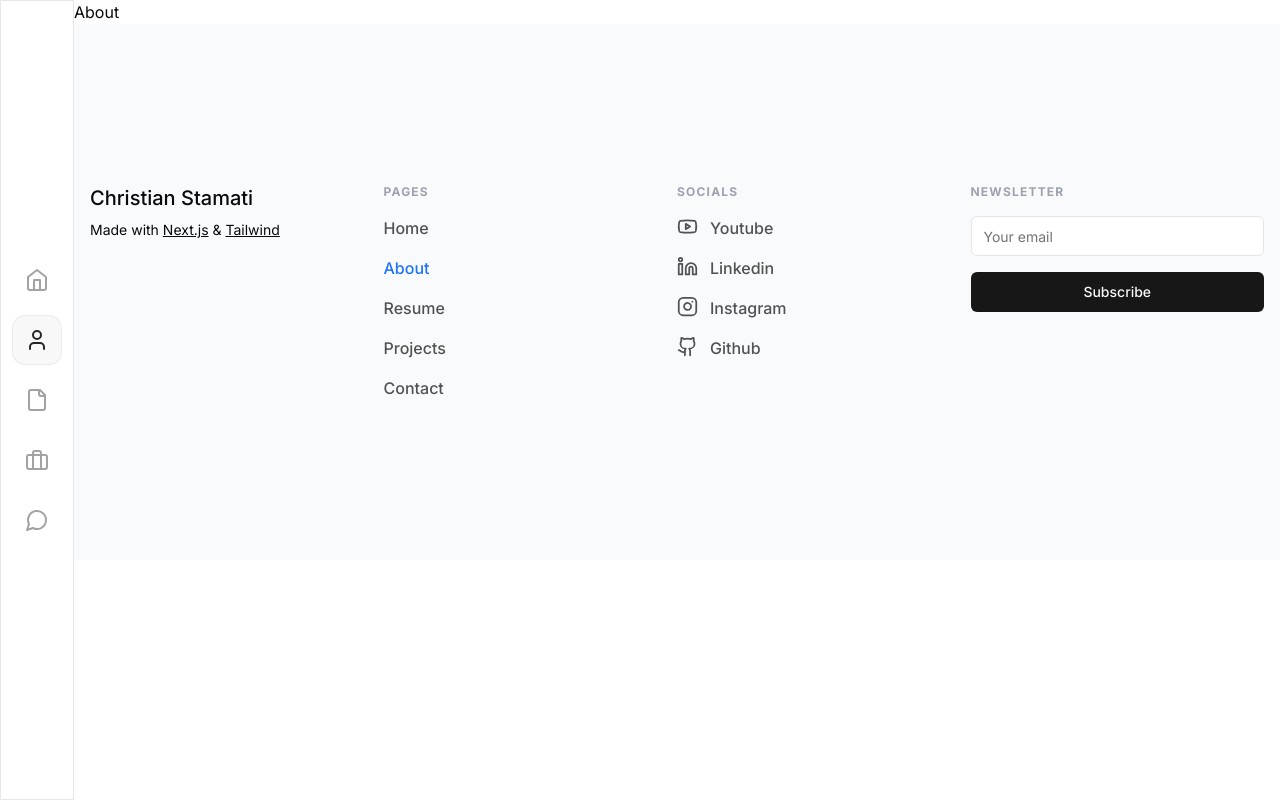
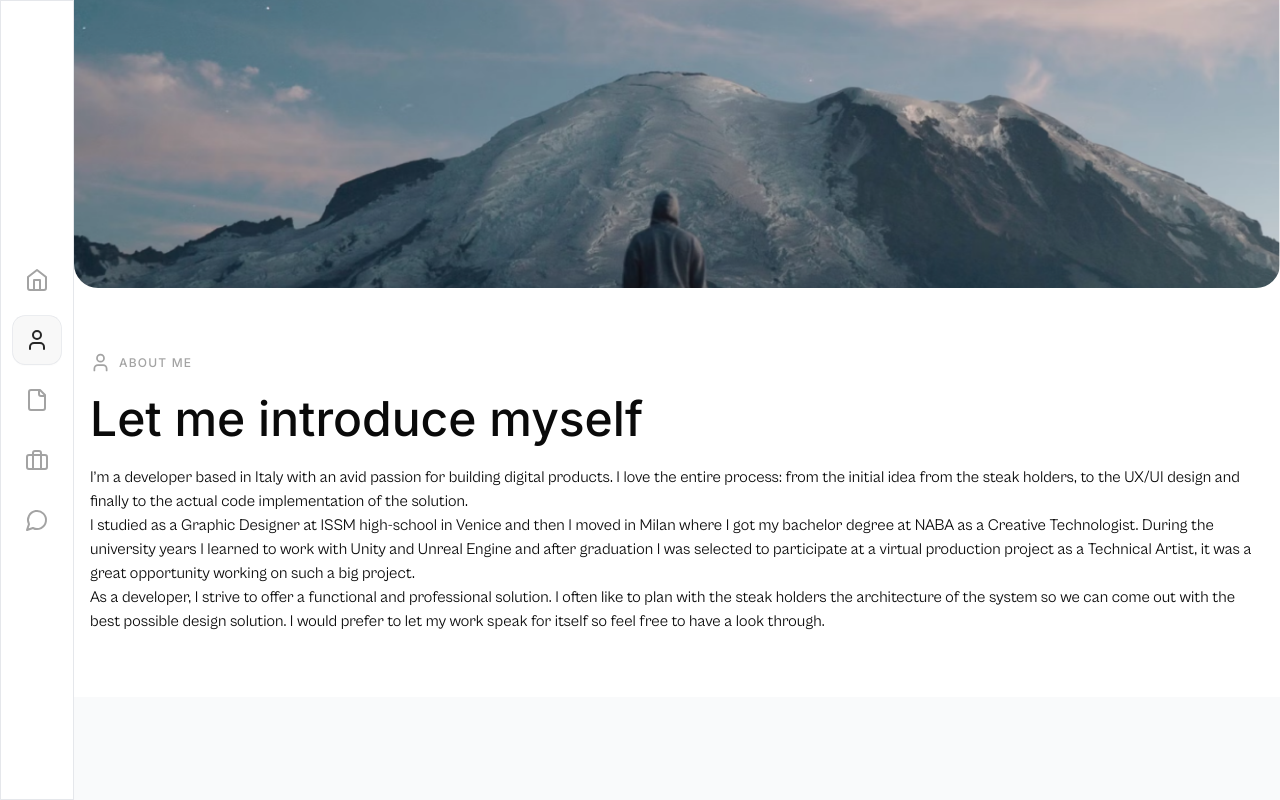
Before and after one commit to christianstamati/my-portfolio, a Next.js app: page /about in a window 1280 px wide. Built offline with nearby package versions, Linux system fonts and the light colour scheme.

Commit message:
added about section

```diff
--- a/src/app/about/page.tsx
+++ b/src/app/about/page.tsx
@@ -1,4 +1,39 @@
 import React from "react";
+import Image from "next/image";
+import { MapPin, User } from "lucide-react";
+import { cabinetGrotesk } from "@/lib/fonts";
 export default function AboutPage() {
-    return <div>About</div>;
+    return (
+        <div className="flex flex-col items-center">
+            <div className="relative h-72 w-full overflow-hidden rounded-b-3xl">
+                <Image
+                    className="object-cover"
+                    src={"/static/images/about-cover.png"}
+                    alt={"about"}
+                    fill
+                    priority
+                    quality={100}
+                />
+            </div>
+            <div className="flex w-full max-w-[1280px] flex-col gap-y-4 px-4 py-16">
+                <div className="flex items-center text-neutral-400">
+                    <User className="mr-2" size={21} />
+                    <p className="text-xs font-medium tracking-widest">ABOUT ME</p>
+                </div>
+                <h1 className="text-3xl font-medium md:text-5xl md:leading-tight">Let me introduce myself</h1>
+                <p className={`${cabinetGrotesk.className} font-normal`}>
+                    I’m a developer based in Italy with an avid passion for building digital products. I love the entire
+                    process: from the initial idea from the steak holders, to the UX/UI design and finally to the actual
+                    code implementation of the solution. <br /> I studied as a Graphic Designer at ISSM high-school in
+                    Venice and then I moved in Milan where I got my bachelor degree at NABA as a Creative Technologist.
+                    During the university years I learned to work with Unity and Unreal Engine and after graduation I
+                    was selected to participate at a virtual production project as a Technical Artist, it was a great
+                    opportunity working on such a big project. <br /> As a developer, I strive to offer a functional and
+                    professional solution. I often like to plan with the steak holders the architecture of the system so
+                    we can come out with the best possible design solution. I would prefer to let my work speak for
+                    itself so feel free to have a look through.
+                </p>
+            </div>
+        </div>
+    );
 }
--- a/src/app/page.tsx
+++ b/src/app/page.tsx
@@ -7,7 +7,7 @@ import Link from "next/link";
 
 export default function HomePage() {
     return (
-        <div className="flex w-full flex-col items-center justify-center">
+        <div className="flex w-full flex-col items-center">
             <div className="flex w-full max-w-[1280px] flex-col gap-y-4 px-4 py-16">
                 <div className="flex text-neutral-400">
                     <MapPin className="mr-2" />
--- a/src/components/card.tsx
+++ b/src/components/card.tsx
@@ -13,7 +13,7 @@ const Card = (props: CardProps) => {
         <div className="relative aspect-square overflow-hidden rounded-xl p-8 shadow-md">
             <Image className="-z-10 object-cover" src={props.image} alt={"portrait"} fill />
             {props.badge ? <p>{props.badge}</p> : null}
-            <h3 className="text-4xl font-semibold">{props.title}</h3>
+            <h3 className="text-4xl font-medium">{props.title}</h3>
             <p className="mt-4 w-fit rounded-full border-2 border-gray-200 px-4 py-1 text-xl">{props.category}</p>
         </div>
     );
```
Also changed, not shown: public/static/images/about-cover.png (added).
